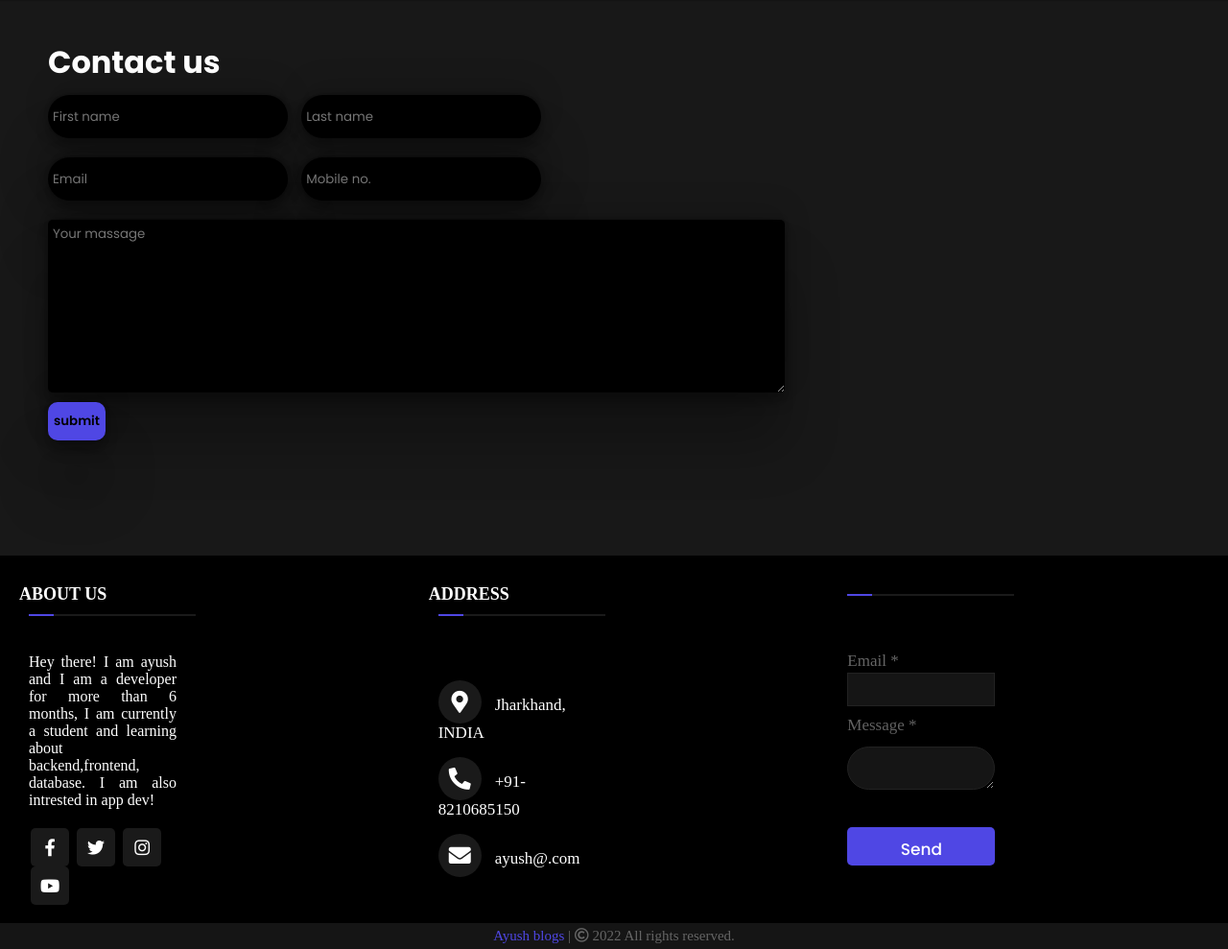
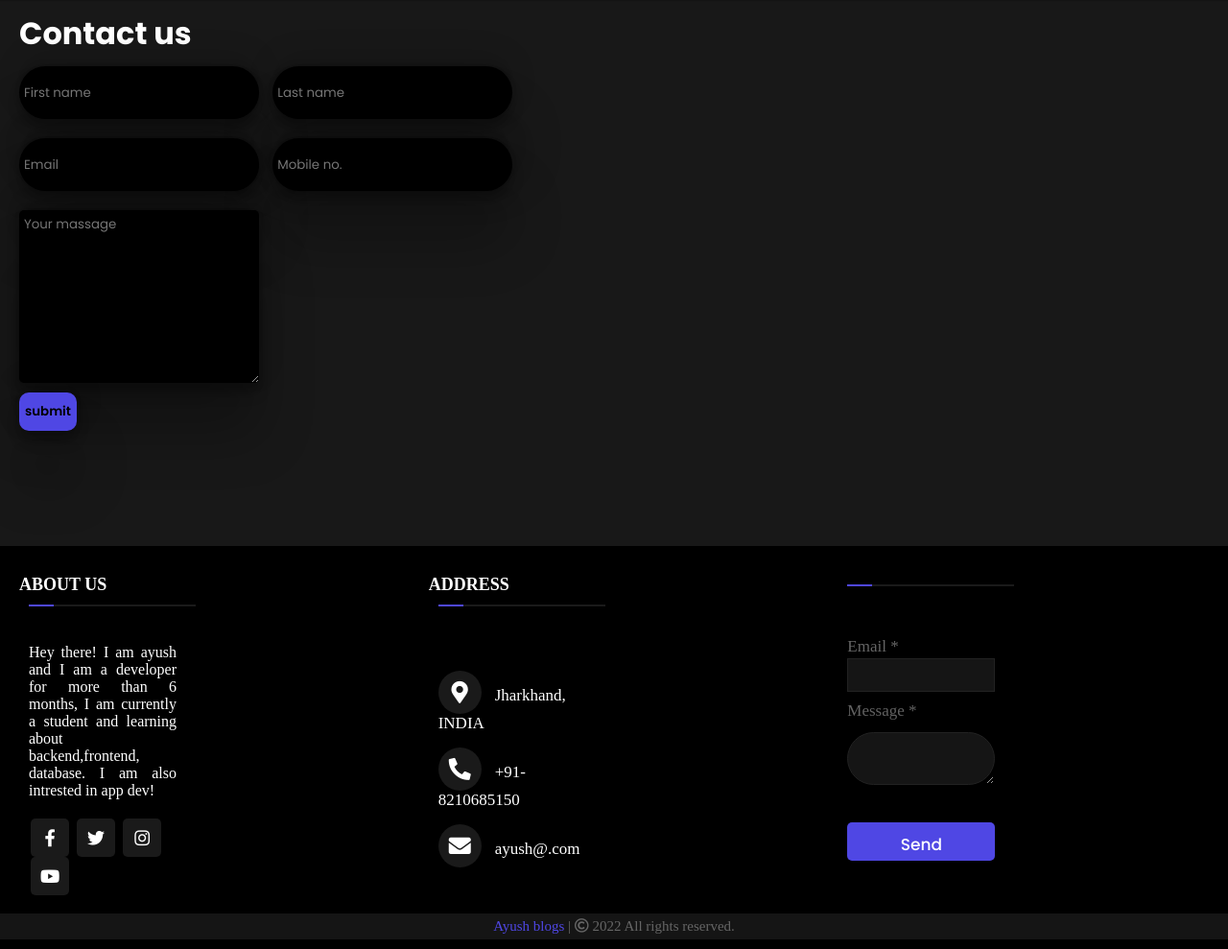
Before and after one commit to CoderAyushX/my-portfolio, a Django app: page /contact/ in a window 1280 px wide. Shown: the part 79-1068 px from the top of the page at 96% size. Run offline with Django 4.2, Linux system fonts and the light colour scheme.

Commit message:
style changed

```diff
--- a/static/style.css
+++ b/static/style.css
@@ -349,7 +349,7 @@ li{
   padding-top: 20px;
 }
 .contact{
-  margin: 120px 50px;
+  margin: 90px 20px;
   color: #ffffff;
   font-family: 'Poppins', sans-serif;
 
@@ -369,11 +369,11 @@ li{
   width: 250px;
   padding: 5px;
   font-family: 'Poppins', sans-serif;
-  height: 45px;
+  height: 55px;
 }
 .contact form textarea{
   border-radius: 5px;
-  width: 60vw;
+  width: 250px;
   height: 180px;
 }
 .CM{
```
